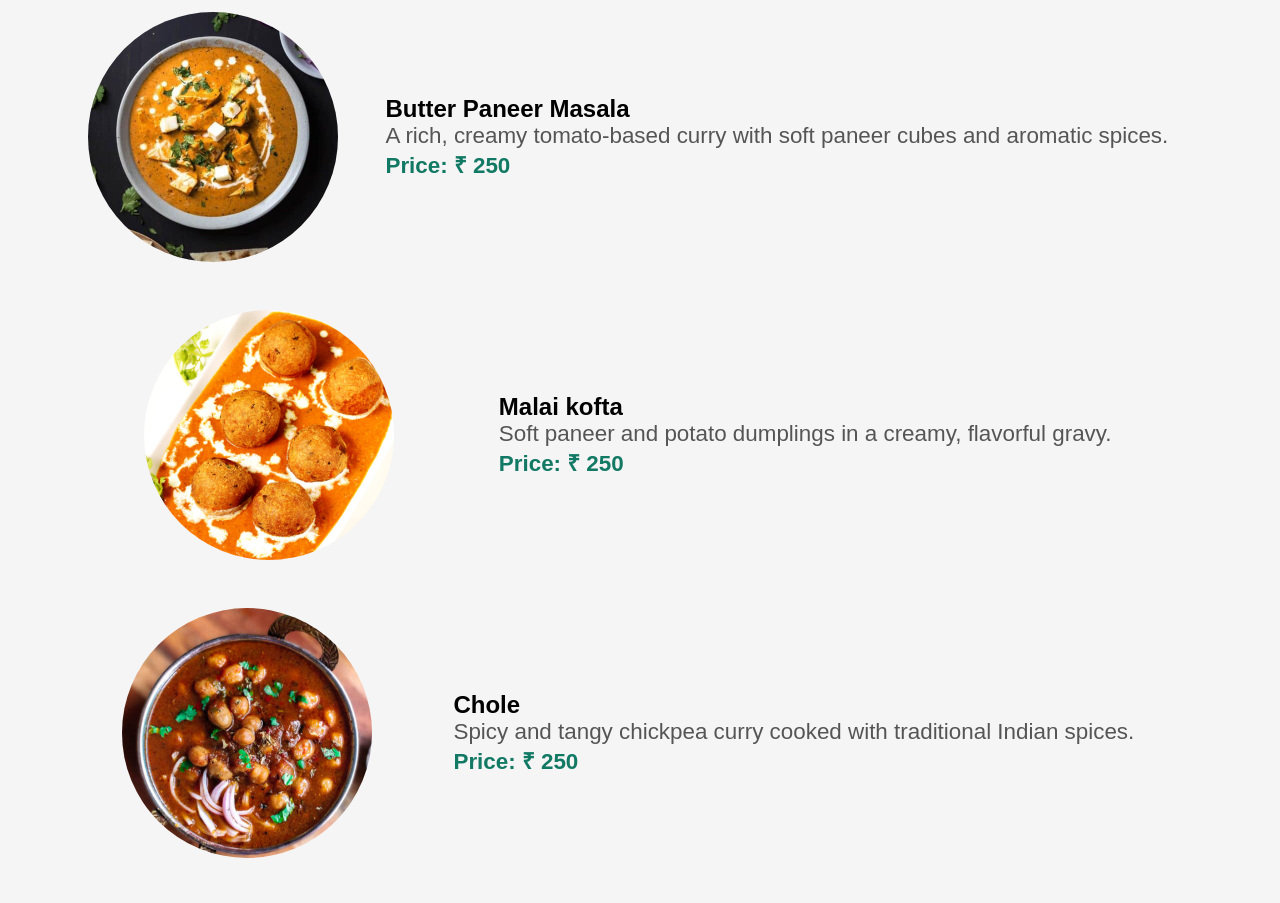
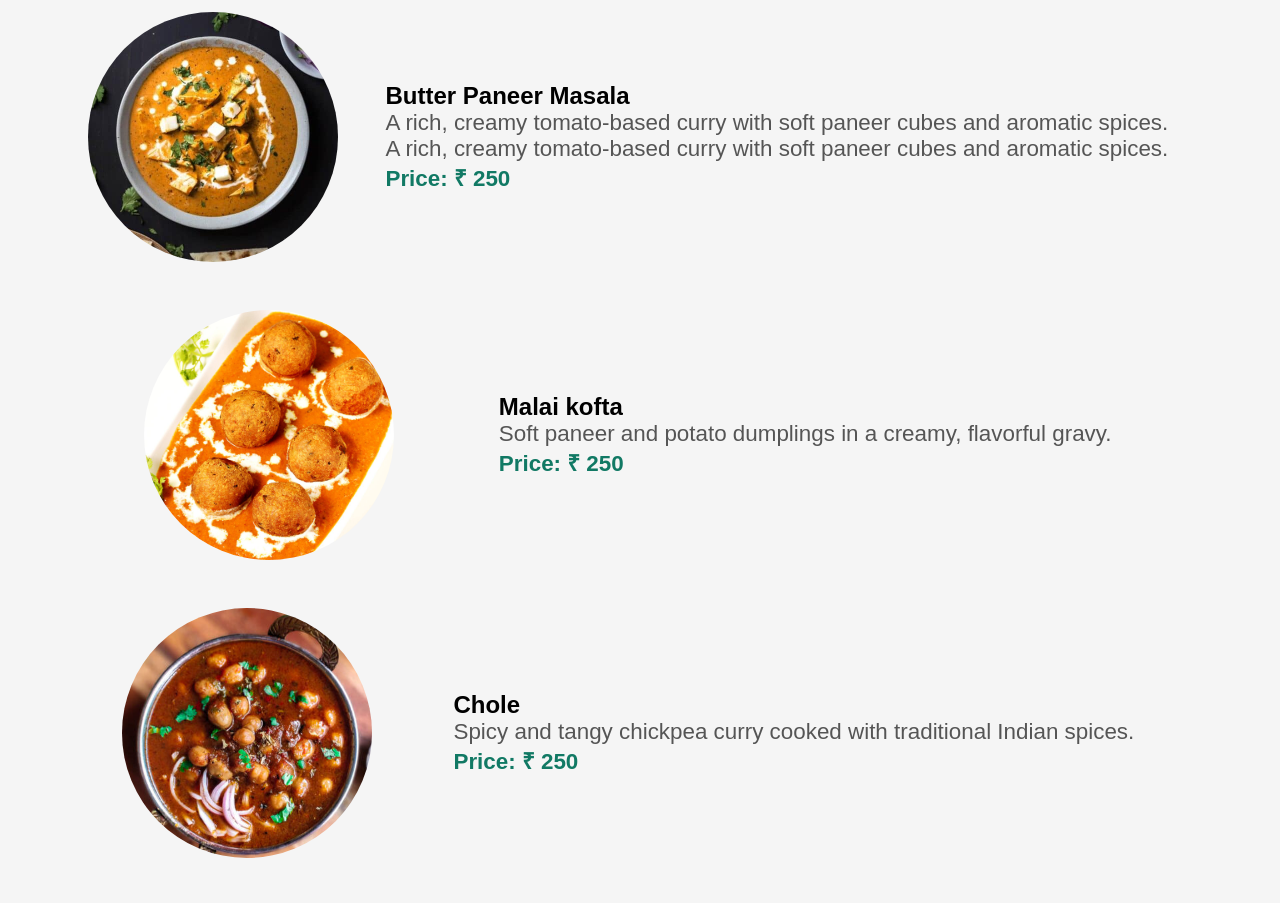
Before and after one commit to Arpitgarg07/Restaurant-website, a plain HTML site: page index.html in a window 1280 px wide. Shown: the part 1220-2123 px from the top of the page. Drawn offline with Linux system fonts and the light colour scheme.

Commit message:
Update file

```diff
--- a/index.html
+++ b/index.html
@@ -77,6 +77,9 @@
         <div class="food-description">
           <h2 class="food-titile">Butter Paneer Masala</h2>
           <p>
+            A rich, creamy tomato-based curry with soft paneer cubes and aromatic spices.
+          </p>
+                    <p>
             A rich, creamy tomato-based curry with soft paneer cubes and aromatic spices.
           </p>
           <p class="food-price">Price: &#8377; 250</p>
```
